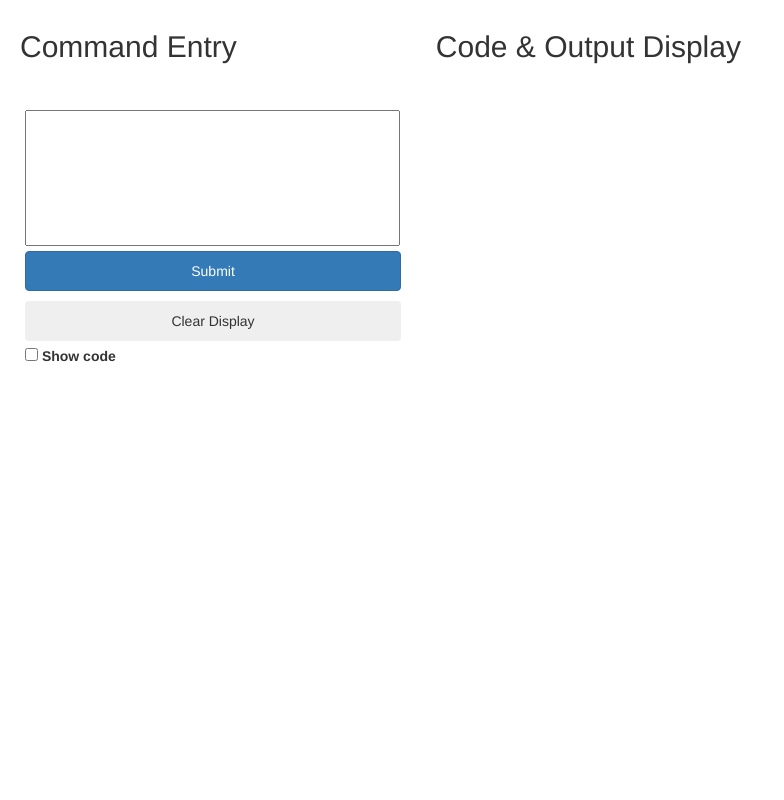
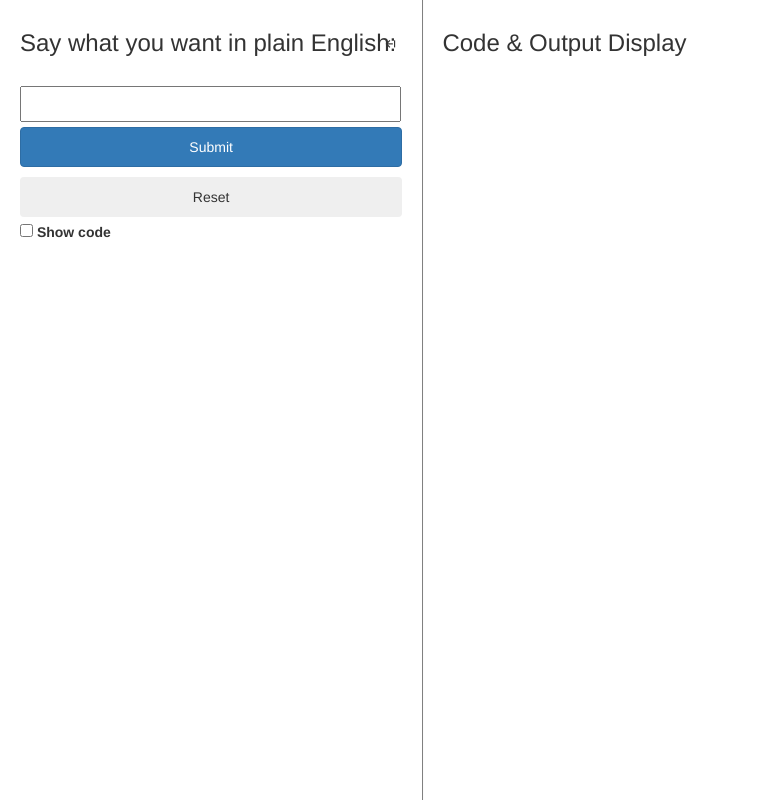
Before and after one commit to felix3peng/alter-igo-v1, a Flask app: page / in a window 1280 px wide. Shown: the whole page, without its empty margins (0-784 px from the left). Run offline with Flask 2, Linux system fonts and the light colour scheme; some libraries are stand-ins or nearby versions.

Commit message:
Deleted script.js file (unneeded), added sidebar
- removed script.js file, as all the js is running within the HTML file
- removed the 'command', 'code', and 'output' headers
- moved the numerical labels to the left of the command/input display
- added spacing in front of the code and output display divs
- rendering input commands in plain text now
- added a collapsible sidebar that now houses the command entry
- added border around the sidebar to show clear separation
- edited headers
- made some structural edits to the html to accommodate the sidebar

```diff
--- a/app/helper_code.py
+++ b/app/helper_code.py
@@ -7,7 +7,7 @@ def load_data():
     import os
     path = os.path.dirname(__file__)
     df = pd.read_csv(path+'./data.csv')
-    print('successfully loaded data.csv')
+    print(df.head())
 
 
 def summarize_data():
--- a/app/static/styles/icoder.css
+++ b/app/static/styles/icoder.css
@@ -10,37 +10,15 @@ html, body {
     overflow-x: hidden;
 }
 
-.top {
-    height: 100px;
-    padding-left: 20px;
-    display: flex;
-    padding-top: 10px;
-}
-
-.cmdhead {
-    flex: 33%;
-}
-
-.disphead {
-    flex: 67%;
-}
-
-.row {
-    display: flex;
-    overflow: hidden;
-    height: 100%;
-    margin-top: -100px;
-    padding-top: 100px;
-    padding-left: 20px;
-    position: relative;
-    width: 100%;
-    backface-visibility: hidden;
-    will-change: overflow;
-}
-
 .entry,
 .display {
     overflow: auto;
+    overflow-x: hidden;
+    backface-visibility: hidden;
+    margin-top: 0px;
+    padding-left: 20px;
+    padding-top: 100px;
+    will-change: overflow;
     padding: .5rem;
     padding-left: 20px;
     -webkit-overflow-scrolling: touch;
@@ -48,13 +26,43 @@ html, body {
 }
 
 .entry {
-    flex: 33%;
+    height: 100%;
+    width: 33vw;
+    position: fixed;
+    z-index: 1;
+    top: 0;
+    overflow-x: hidden;
+    /*transition: width 0.2s;*/
     padding-bottom: 10px;
     padding-top: 10px;
+    box-shadow: 0.5px 0px 0.5px gray;
+}
+
+.title-close-wrapper {
+    position: relative;
+    margin-bottom: 2rem;
+    display: flex;
+}
+
+.entry-title {
+    display: flex;
+    align-items: center;
+}
+
+.open-close-btn {
+    position: absolute;
+    margin-top: 24px;
+    right: 2rem;
+    background-color: transparent;
+    border: none;
+    width: 2rem;
+    height: 2rem;
+    cursor: pointer;
 }
 
 .display {
-    flex: 67%;
+    margin-left: 33vw;
+    padding-top: 10px;
 }
 
 #cmd {
@@ -101,3 +109,26 @@ h2 {
 .active, .cobutton:hover {
     background-color: #eeeeee;
 }
+
+.cobutton.collapsed:before {
+    content: 'Code hidden - click to expand';
+}
+
+.cobutton:before {
+    content: 'Code shown - click to hide';
+}
+
+.numlabel {
+    display: inline-block;
+    width: 3rem;
+    height: 1rem;
+}
+
+.output {
+    margin-top: 5px;
+    margin-left: 3rem;
+}
+
+.codewrapper {
+    margin-left: 3rem;
+}
--- a/app/templates/icoder.html
+++ b/app/templates/icoder.html
@@ -3,6 +3,7 @@
 <head>
     <link rel= "stylesheet" type= "text/css" href= "{{ url_for('static',filename='styles/icoder.css') }}">
     <link rel= "stylesheet" type= "text/css" href= "{{ url_for('static',filename='styles/default.min.css') }}">
+    <link rel= "stylesheet" type= "text/css" href="https://unpkg.com/boxicons@2.1.2/css/boxicons.min.css" >
     <meta name="viewport" content="width=device-width, initial-scale=1">
     <meta charset="utf-8">
     <!-- Latest compiled and minified CSS -->
@@ -25,19 +26,14 @@
                 $.getJSON($SCRIPT_ROOT + '/process', {
                     command: $('#cmd').val(),
                 }, function(data){
-                    $('.content').append('<p>Command:</p>');
-                    $('.content').append('<div><pre><code class="language-plaintext">'+data.outputs[1]+'</code></pre></div>');
+                    $('.content').append('<div><span class="numlabel">['+i+']: </span><span><b>&lsquo;'+data.outputs[1]+'&rsquo;</b></span></div>');
                     if (document.getElementById('checkbox').checked) {
-                        $('.content').append("<button data-toggle='collapse' class='cobutton' data-target='#code"+i+"'>Code:</button>");
-                        $('.content').append("<div class='collapse in' id='code"+i+"'><pre><code class='language-python'>"+data.outputs[2]+"</code></pre></div>");
-                        $('.content').append('<p>Output ['+i+']:</p>');
-                    } else {
-                        $('.content').append('<p>Output ['+i+']:</p>');
+                        $('.content').append("<div class='codewrapper'><button data-toggle='collapse' class='cobutton' data-target='#code"+i+"'></button><div class='collapse in' id='code"+i+"'><pre><code class='language-python'>"+data.outputs[2]+"</code></pre></div></div>");
                     }
                     if (data.outputs[0] == 'image') {
-                        $('.content').append('<div>'+data.outputs[3]+'</div>');
+                        $('.content').append('<div class="output">'+data.outputs[3]+'</div>');
                     } else {
-                        $('.content').append('<div><pre><code class="language-plaintext">'+data.outputs[3]+'</code></pre></div>');
+                        $('.content').append('<div class="output"><pre><code class="language-plaintext">'+data.outputs[3]+'</code></pre></div>');
                     }
                     $('.content').append('<hr>');
                     hljs.highlightAll();
@@ -80,30 +76,61 @@
             });
         });
     </script>
+    <!--Script for sidebar activation-->
+    <script type=text/javascript>
+        $(document).ready(function() {
+            var sideBar = document.getElementById('entry');
+            var arrBtn = document.getElementById('open-close-btn');
+            var arrIco = document.getElementById('arrowIcon');
+            var hideOnShrink = document.getElementById('entry-main-content');
+            var entryTitle = document.getElementById('entry-title');
+            var mainDiv = document.getElementById('display');
+            $('#open-close-btn').click(function() {
+                if (arrIco.classList == "bx bx-arrow-from-right") {
+                    arrIco.classList = "bx bx-arrow-from-left";
+                    sideBar.style.width = "6rem";
+                    hideOnShrink.style.opacity = "0";
+                    entryTitle.style.opacity = "0";
+                    mainDiv.style.marginLeft = "6rem";
+                } else {
+                    arrIco.classList = "bx bx-arrow-from-right";
+                    sideBar.style.width = "33vw";
+                    hideOnShrink.style.opacity = "1";
+                    entryTitle.style.opacity = "1";
+                    mainDiv.style.marginLeft = "33vw";
+                };
+            });
+        });
+    </script>
     <!--HTML for body of page-->
-    <div class="top">
-        <div class="cmdhead">
-            <h2>Command Entry</h2>
+    <!--Sidebar that collapses to the left edge-->
+    <div class="entry" id="entry">
+        <div class="title-close-wrapper">
+            <div class="entry-title" id="entry-title">
+                <span class="entry-header">
+                    <h3>Say what you want in plain English:</h3>
+                </span>
+            </div>
+            <button class="open-close-btn" id="open-close-btn">
+                <i class="bx bx-arrow-from-right" id="arrowIcon"></i>
+            </button>
         </div>
-        <div class="disphead">
-            <h2>Code & Output Display</h2>
-        </div>
-    </div>
-    <div class="row">
-        <div class="entry">
+        <div class="entry-main-content" id="entry-main-content">
             <input type="text" id="cmd" name="cmd">
             <br>
             <div class="btn-toolbar">
                 <button class="btn btn-primary" id="submit" type="button">Submit</button>
-                <button class="btn" id="clear" type="button">Clear Display</button>
+                <button class="btn" id="clear" type="button">Reset</button>
                 <label for="#checkbox" class="checklabelcont">
                     <input type="checkbox" id="checkbox" name="checkbox">
                     <span class="checkbox-label">Show code</span>
                 </label>
             </div>
         </div>
-        <div class="display">
-            <div class="content"></div>
-        </div>
+    </div>
+<!--Main content-->
+    <div class="display" id="display">
+        <h3>Code & Output Display</h3>
+        <div class="content"></div>
     </div>
 </body>
```
Also changed, not shown: app/static/script.js (deleted, +0 -17 lines), .spyproject/config/workspace.ini.
